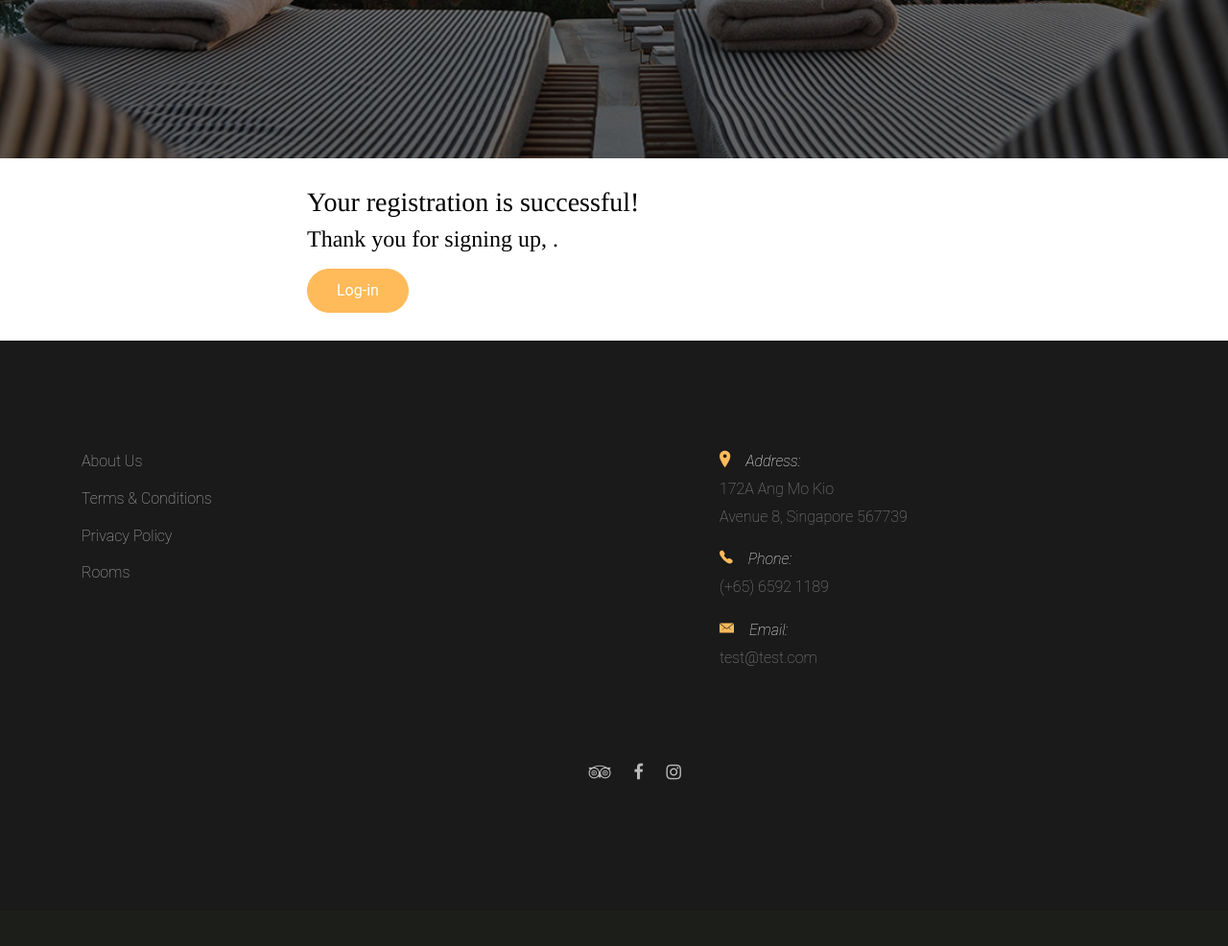
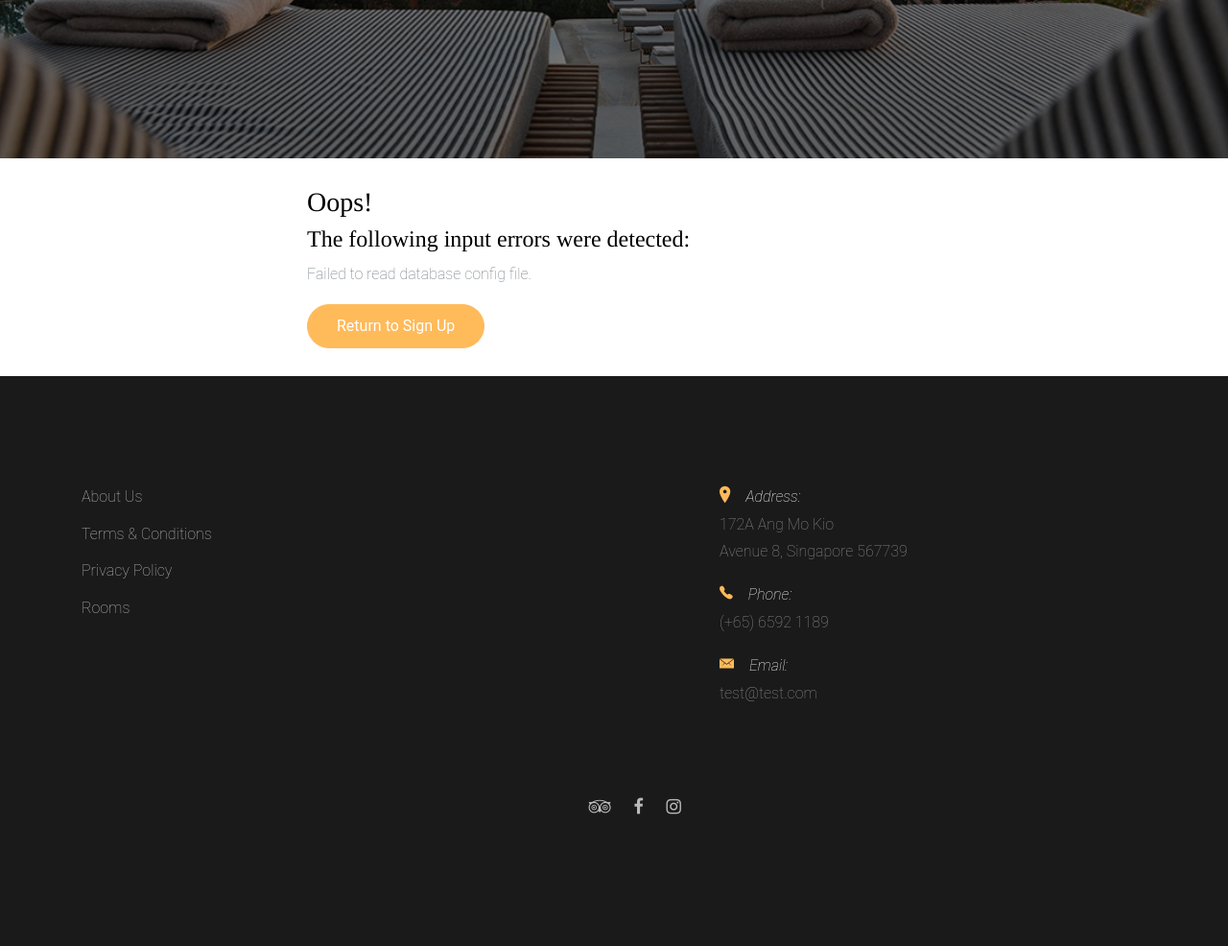
Before and after one commit to melwin911/INF1005, a PHP site: page /process_registration.php in a window 1280 px wide. Shown: the part 535-1521 px from the top of the page at 96% size. Before the commit the page ends 1348 px from the top, so only its background shows below. Run offline with PHP 8.4, Linux system fonts and the light colour scheme; some web fonts are replaced.

Commit message:
Updated login and register php pages

```diff
--- a/login.php
+++ b/login.php
@@ -51,7 +51,7 @@
         <form action="process_login.php" method="post">
             <div class="mb-3">
                 <label for="email" class="form-label">Email:</label>
-                <input required type="text" id="email" name="email" class="form-control" placeholder="Enter email">
+                <input required type="email" id="email" name="email" class="form-control" placeholder="Enter email">
             </div>
             <div class="mb-3">
                 <label for="pwd" class="form-label">Password:</label>
--- a/process_login.php
+++ b/process_login.php
@@ -40,8 +40,11 @@ if ($_SERVER["REQUEST_METHOD"] == "POST") {
         $success = false;
     } else {
         $pwd = $_POST["pwd"];
-        authenticateUser();
     }
+}
+
+if ($success) {
+    authenticateUser();
 }
 
 if ($success) {
--- a/process_registration.php
+++ b/process_registration.php
@@ -73,20 +73,22 @@ if ($_SERVER["REQUEST_METHOD"] == "POST") {
         {
             // Hash the password
             $hashed_pwd = password_hash($pwd, PASSWORD_DEFAULT);
-            saveMemberToDB();
         }
     }
 }
 
 if ($success)
 {
-    echo '<br><div style="text-align: left; margin: 0 auto; width: 50%;">';
-    echo "<h3>Your registration is successful!</h3>";
-    echo "<h4><p>Thank you for signing up, " . $fname . " " .$lname . ".</p></h4>";
-    echo '<button class="btn btn-primary"><a href="login.php" style="text-decoration: none; color: white;">Log-in</a></button>';
-    echo '</div><br>';
+    saveMemberToDB();
+    if ($success) {
+        echo '<br><div style="text-align: left; margin: 0 auto; width: 50%;">';
+        echo "<h3>Your registration is successful!</h3>";
+        echo "<h4><p>Thank you for signing up, " . $fname . " " .$lname . ".</p></h4>";
+        echo '<button class="btn btn-primary"><a href="login.php" style="text-decoration: none; color: white;">Log-in</a></button>';
+        echo '</div><br>';
+    }
 }
-else
+if (!$success)
 {
     echo '<br><div style="text-align: left; margin: 0 auto; width: 50%;">';
     echo "<h3>Oops! </h3> <h4>The following input errors were detected:</h4>";
```
